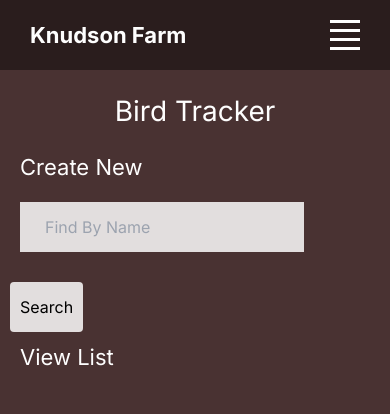
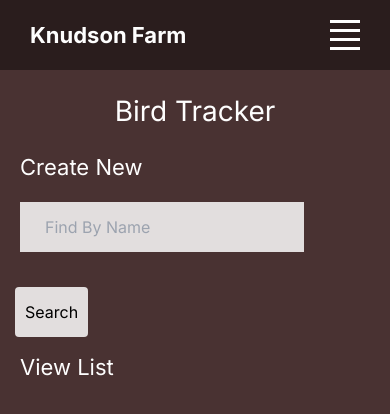
Before and after one commit to Tasfiul-Hedayet/Project-Bird-Breeding-Hatching-tracking-application-, a Next.js app in the folder frontend/: page /Bird_Tracker in a window 390 px wide. Shown: the top 414 px of the page. Built offline with nearby package versions, Linux system fonts and the light colour scheme.

Commit message:
Update globals.css

```diff
--- a/frontend/app/globals.css
+++ b/frontend/app/globals.css
@@ -365,6 +365,6 @@ button:hover {
   }
 
   .s-btn{
-    margin: 10px;
+    margin: 15px;
   }
 }
```
